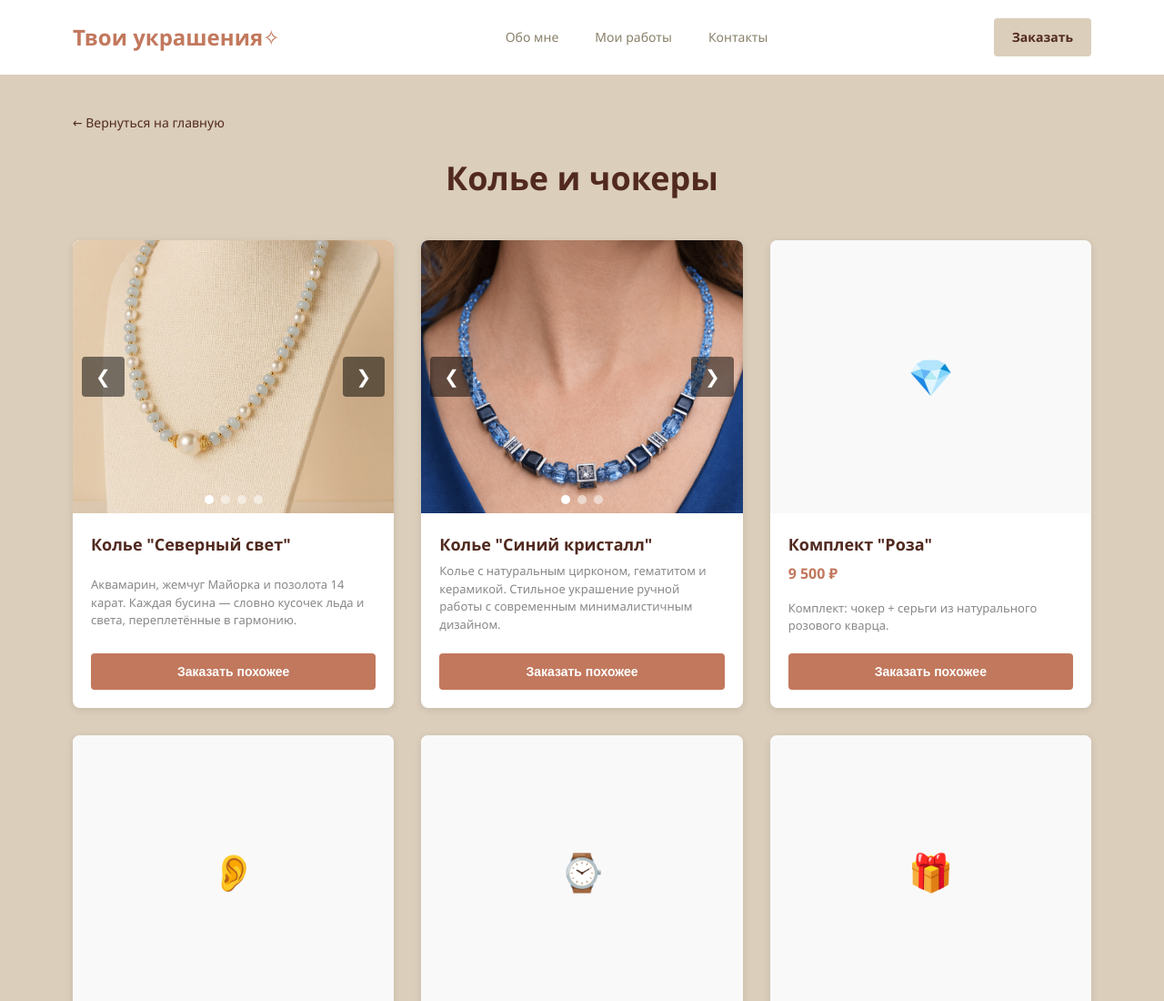
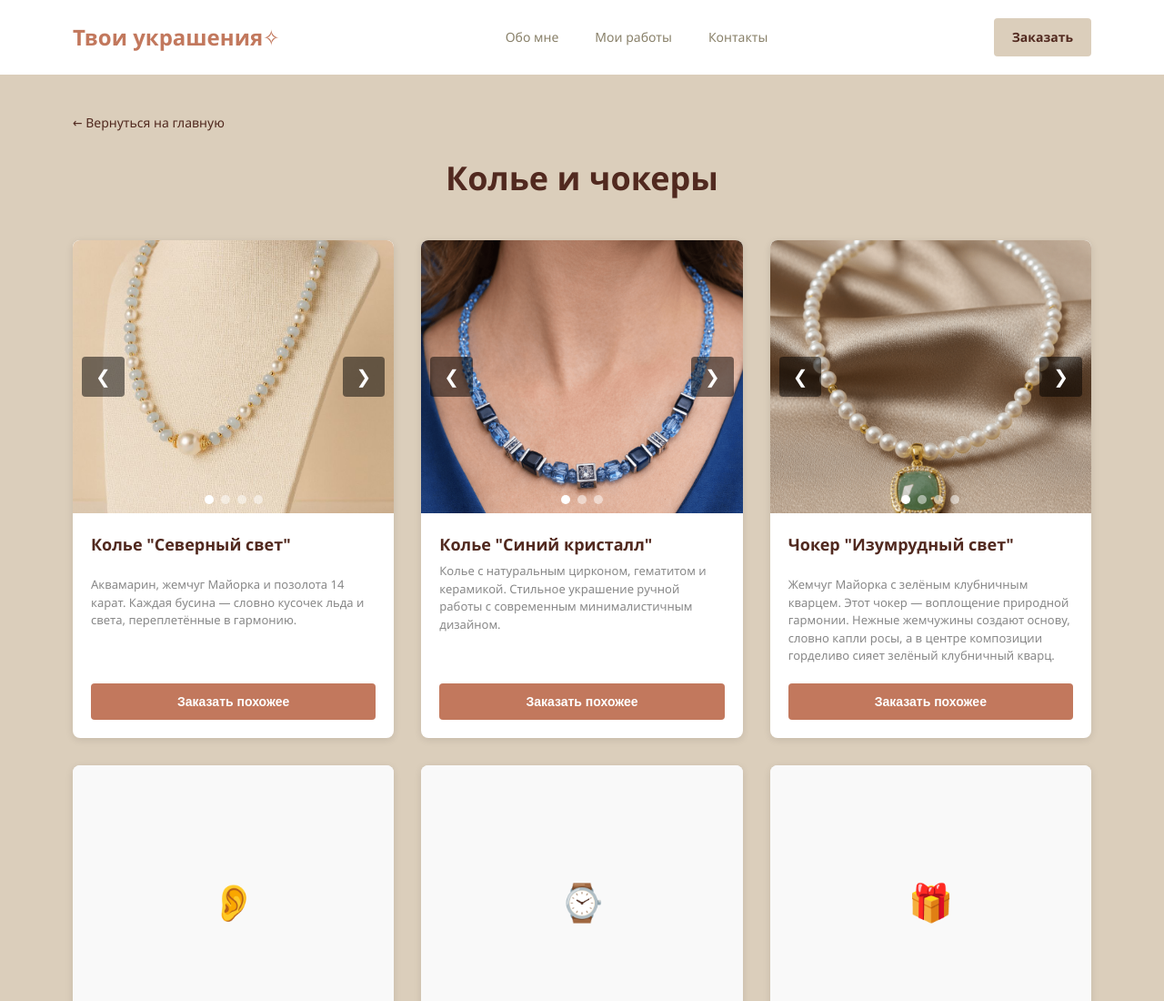
Before and after one commit to Veronika1602/tvoiukrashenia, a plain HTML site: page kolye-i-chokery.html in a window 1280 px wide. Shown: the top 1100 px of the page at 91% size. Drawn offline with Linux system fonts and the light colour scheme.

Commit message:
Update kolye-i-chokery.html

```diff
--- a/kolye-i-chokery.html
+++ b/kolye-i-chokery.html
@@ -457,16 +457,32 @@
                     <button class="btn-buy" onclick="orderProduct('Колье Синий кристалл')">Заказать похожее</button>
                 </div>
             </div>
-            <!-- Товар 3 -->
+            <!-- Товар 3 С ГАЛЕРЕЕЙ -->
             <div class="portfolio-item">
                 <div class="portfolio-image">
-                    💎
+                    <div class="gallery-container">
+                        <img src="3_1.png" alt="Чокер Изумрудный свет - фото 1" class="gallery-item active">
+                        <img src="3_2.png" alt="Чокер Изумрудный свет - фото 2" class="gallery-item">
+                        <img src="3_3.jpg" alt="Чокер Изумрудный свет - фото 3" class="gallery-item">
+                        <img src="3_4.png" alt="Чокер Изумрудный свет - фото 4" class="gallery-item">
+                    </div>
+
+                    <button class="gallery-nav gallery-prev" onclick="changeGallery(this, -1)">❮</button>
+                    <button class="gallery-nav gallery-next" onclick="changeGallery(this, 1)">❯</button>
+
+                    <div class="gallery-dots">
+                        <button class="dot active" onclick="goToGallery(this, 0)"></button>
+                        <button class="dot" onclick="goToGallery(this, 1)"></button>
+                        <button class="dot" onclick="goToGallery(this, 2)"></button>
+                        <button class="dot" onclick="goToGallery(this, 3)"></button>
+                    </div>
                 </div>
+
                 <div class="portfolio-content">
-                    <h3 class="portfolio-title">Комплект "Роза"</h3>
-                    <p class="portfolio-price">9 500 ₽</p>
-                    <p class="portfolio-desc">Комплект: чокер + серьги из натурального розового кварца.</p>
-                    <button class="btn-buy" onclick="orderProduct('НАЗВАНИЕ ТОВАРА')">Заказать похожее</button>
+                    <h3 class="portfolio-title">Чокер "Изумрудный свет"</h3>
+                    <p class="portfolio-price"></p>
+                    <p class="portfolio-desc">Жемчуг Майорка с зелёным клубничным кварцем. Этот чокер — воплощение природной гармонии. Нежные жемчужины создают основу, словно капли росы, а в центре композиции горделиво сияет зелёный клубничный кварц.</p>
+                    <button class="btn-buy" onclick="orderProduct('Чокер Изумрудный свет')">Заказать похожее</button>
                 </div>
             </div>
 
```
